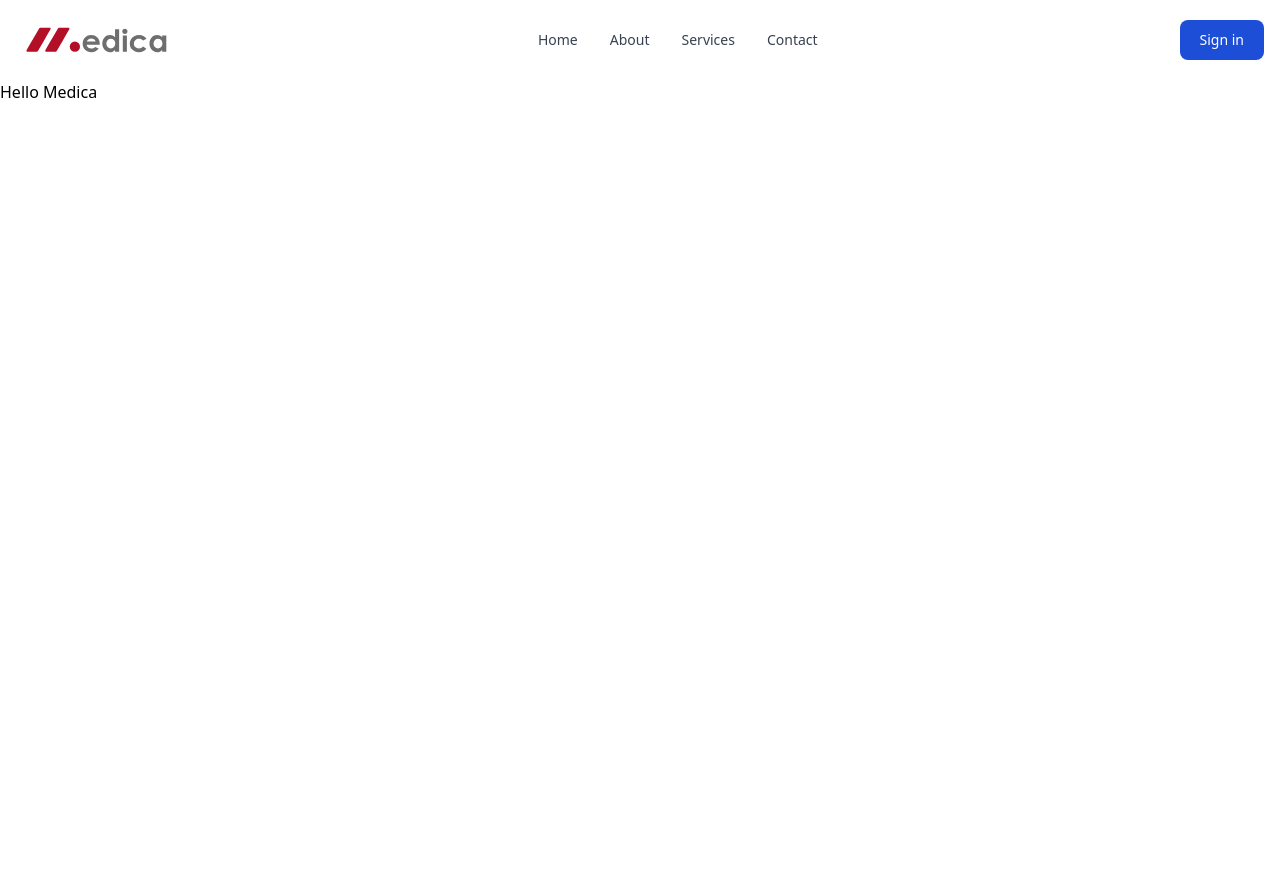
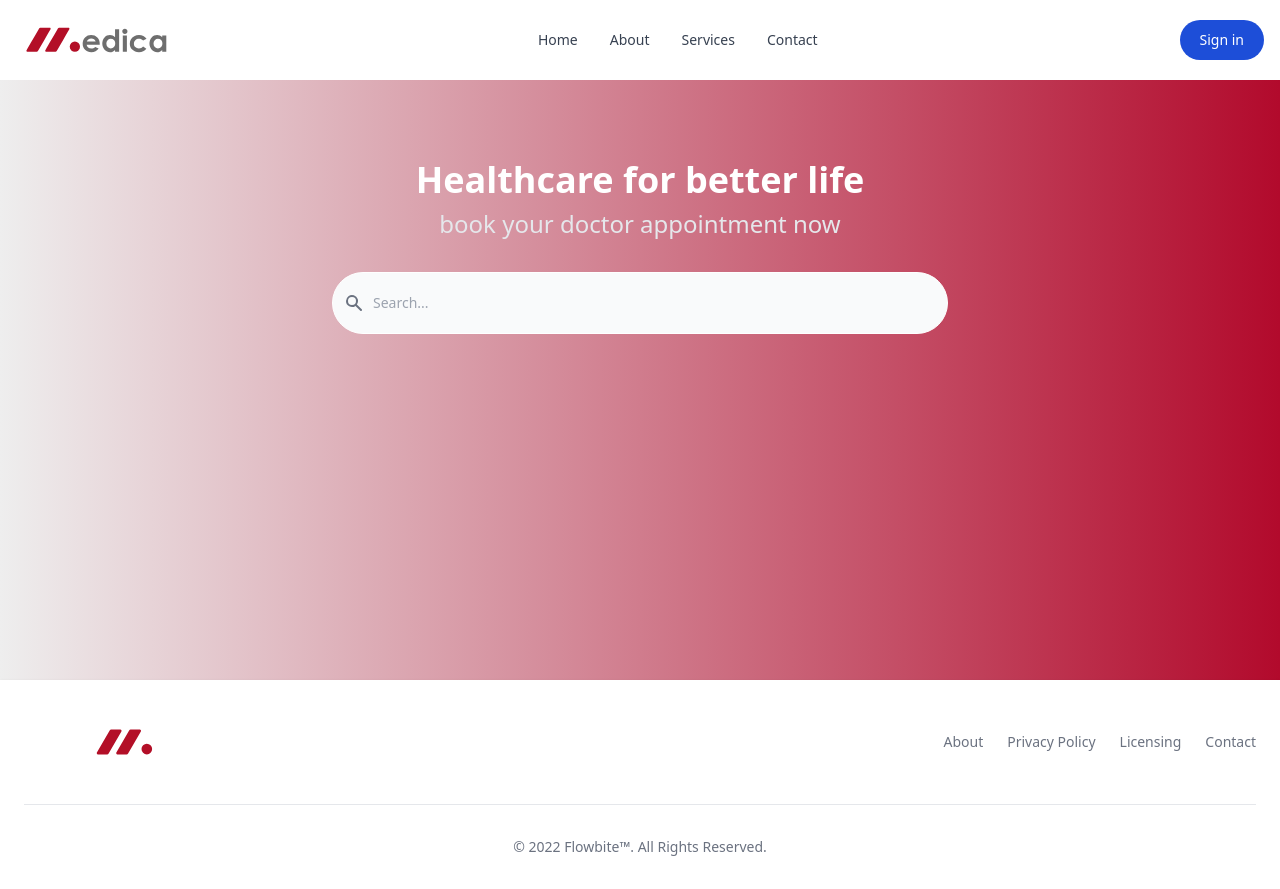
Before and after one commit to Ziyad-Aljunaidi/medica_frontend, a Next.js app: page / in a window 1280 px wide. Before the commit the page ends 800 px from the top, so only its background shows below. Built offline with nearby package versions, Linux system fonts and the light colour scheme.

Commit message:
added footer & center jumbotron ;)

```diff
--- /dev/null
+++ b/components/Footer.js
@@ -0,0 +1,33 @@
+import React from 'react'
+import Image from 'next/image'
+
+export default function Footer() {
+  return (
+    <>
+    <footer className="p-4 bg-white shadow md:px-6 md:py-8 dark:bg-zinc-900">
+    <div className="sm:flex sm:items-center sm:justify-between">
+        <a href="https://www.medica72.com" className="flex items-center mb-4 sm:mb-0">
+            <Image src="/medica-logo.svg" width={200} height={60} className="mr-3 h-8" alt="Medica Logo" />
+        </a>
+        <ul className="flex flex-wrap items-center mb-6 text-sm text-gray-500 sm:mb-0 dark:text-gray-400">
+            <li>
+                <a href="#" className="mr-4 hover:underline md:mr-6 ">About</a>
+            </li>
+            <li>
+                <a href="#" className="mr-4 hover:underline md:mr-6">Privacy Policy</a>
+            </li>
+            <li>
+                <a href="#" className="mr-4 hover:underline md:mr-6 ">Licensing</a>
+            </li>
+            <li>
+                <a href="#" className="hover:underline">Contact</a>
+            </li>
+        </ul>
+    </div>
+    <hr className="my-6 border-gray-200 sm:mx-auto dark:border-gray-700 lg:my-8" />
+    <span className="block text-sm text-gray-500 sm:text-center dark:text-gray-400">© 2022 <a href="https://flowbite.com" className="hover:underline">Flowbite™</a>. All Rights Reserved.
+    </span>
+</footer>
+    </>
+  )
+}
--- a/components/Layout.js
+++ b/components/Layout.js
@@ -1,4 +1,5 @@
 import Navbar from './Navbar'
+import Footer from './Footer'
 
 
 export default function Layout({ children }) {
@@ -6,6 +7,7 @@ export default function Layout({ children }) {
     <>
       <Navbar />
       <main>{children}</main>
+      <Footer />
     </>
   )
 }
--- a/components/Navbar.js
+++ b/components/Navbar.js
@@ -23,7 +23,7 @@ export default function Navbar() {
                     <Image src="/text-medica-logo.svg" width={160} height={60} alt="mdeica logo"/>
                 </a>
                 <div className="flex md:order-2">
-                    <button type="button" className="text-white bg-blue-700 hover:bg-blue-800 focus:ring-4 focus:ring-blue-300 font-medium rounded-lg text-sm px-5 py-2.5 text-center mr-3 md:mr-0 dark:bg-blue-600 dark:hover:bg-blue-700 dark:focus:ring-blue-800">Sign in</button>
+                    <button type="button" className="text-white bg-blue-700 hover:bg-blue-800 focus:ring-4 focus:ring-blue-300 font-medium rounded-full text-sm px-5 py-2.5 text-center mr-3 md:mr-0 dark:bg-blue-600 dark:hover:bg-blue-700 dark:focus:ring-blue-800">Sign in</button>
 
                     <button onClick={toggle} type="button" className="inline-flex items-center p-2 text-sm text-gray-500 rounded-lg md:hidden hover:bg-gray-100 focus:outline-none focus:ring-2 focus:ring-gray-200 dark:text-gray-400 dark:hover:bg-gray-700 dark:focus:ring-gray-600" aria-controls="mobile-menu-4" aria-expanded="false">
                     <span className="sr-only">Open main menu</span>
--- a/pages/index.js
+++ b/pages/index.js
@@ -4,8 +4,33 @@ import Image from 'next/image'
 import Link from 'next/link'
 
 
+
 export default function Home() {
   return (
-    <h1>Hello Medica</h1>
+    <div className="py-20" style={{background: "linear-gradient(90deg, #EEEEEE 0%, #b20a2c 100%)", height:"600px"}}>
+      <div className="container mx-auto px-6 flex flex-col
+                    items-center justify-cente">
+        <h2 className="text-4xl font-bold mb-2 text-white">
+          Healthcare for better life
+        </h2>
+        <h3 className="text-2xl mb-8 text-gray-200">
+        book your doctor appointment now
+        </h3>
+
+        <div className="md:order-2 r w-6/12">
+      <div className="hidden relative mr-3 md:mr-0 md:block">
+        <div className="flex absolute inset-y-0 left-0 items-center pl-3 pointer-events-none">
+          <svg className="w-5 h-5 text-gray-500" fill="currentColor" viewBox="0 0 20 20" xmlns="http://www.w3.org/2000/svg"><path fillRule="evenodd" d="M8 4a4 4 0 100 8 4 4 0 000-8zM2 8a6 6 0 1110.89 3.476l4.817 4.817a1 1 0 01-1.414 1.414l-4.816-4.816A6 6 0 012 8z" clipRule="evenodd"></path></svg>
+        </div>
+        <input type="text" id="email-adress-icon" className="mr-3 py-5 px-4 block p-3 pl-10 w-full  text-gray-200 bg-gray-50 rounded-full border border-white sm:text-sm" placeholder="Search..."/>
+      </div>
+      <button data-collapse-toggle="mobile-menu-3" type="button" className="inline-flex items-center p-2 ml-3 text-sm text-gray-500 rounded-lg md:hidden hover:bg-gray-100 focus:outline-none focus:ring-2 focus:ring-gray-200 dark:text-gray-400 dark:hover:bg-gray-700 dark:focus:ring-gray-400" aria-controls="mobile-menu-3" aria-expanded="false">
+      <span className="sr-only">Open main menu</span>
+      <svg className="w-6 h-6" fill="currentColor" viewBox="0 0 20 20" xmlns="http://www.w3.org/2000/svg"><path fillRule="evenodd" d="M3 5a1 1 0 011-1h12a1 1 0 110 2H4a1 1 0 01-1-1zM3 10a1 1 0 011-1h12a1 1 0 110 2H4a1 1 0 01-1-1zM3 15a1 1 0 011-1h12a1 1 0 110 2H4a1 1 0 01-1-1z" clipRule="evenodd"></path></svg>
+      <svg className="hidden w-6 h-6" fill="currentColor" viewBox="0 0 20 20" xmlns="http://www.w3.org/2000/svg"><path fillRule="evenodd" d="M4.293 4.293a1 1 0 011.414 0L10 8.586l4.293-4.293a1 1 0 111.414 1.414L11.414 10l4.293 4.293a1 1 0 01-1.414 1.414L10 11.414l-4.293 4.293a1 1 0 01-1.414-1.414L8.586 10 4.293 5.707a1 1 0 010-1.414z" clipRule="evenodd"></path></svg>
+    </button>
+  </div>
+      </div>
+    </div>
   );
 }
```
Also changed, not shown: public/pexels-pixabay-40568.jpg (added).
